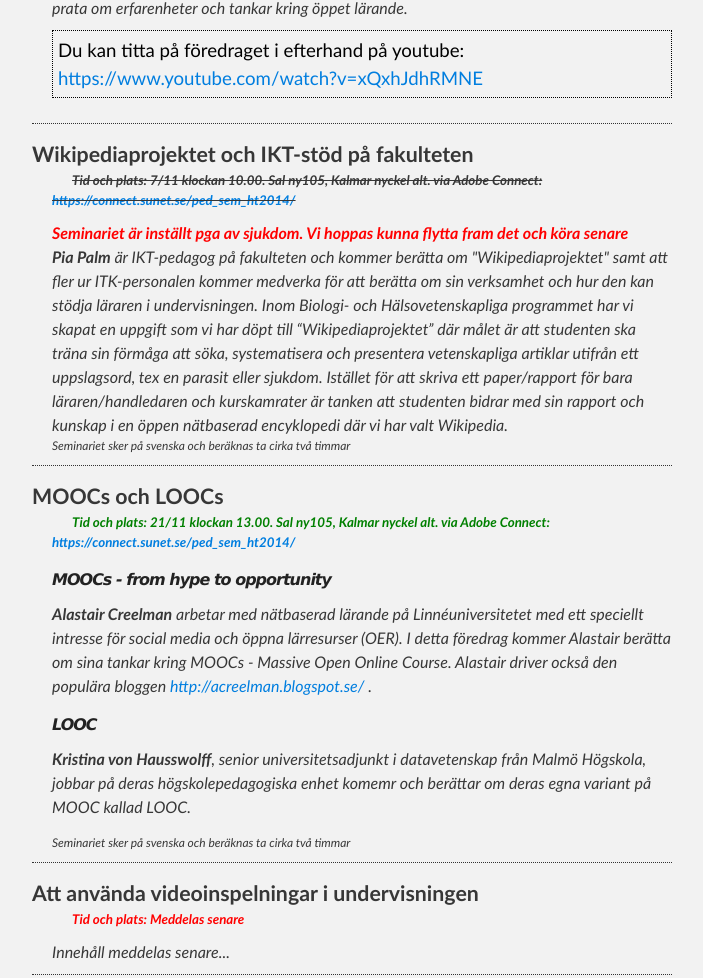
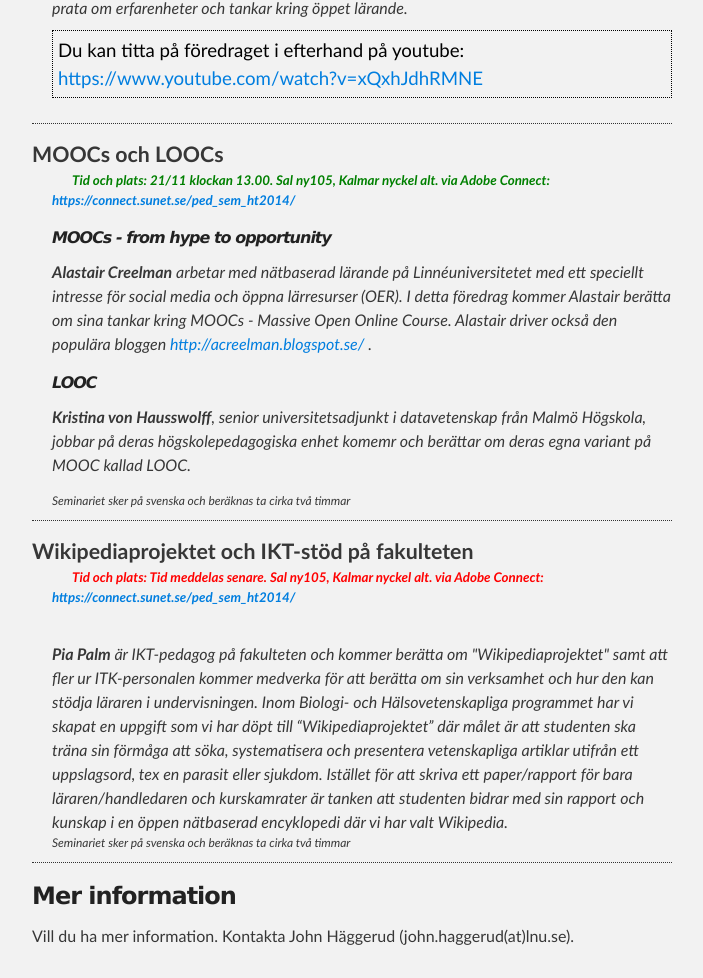
Before and after one commit to thajo/pedagogiskt_seminarium, a plain HTML site: page index.html in a window 1280 px wide. Shown: the part 797-1775 px from the top of the page, without its empty margins (288-991 px from the left). Drawn offline with Linux system fonts and the light colour scheme.

Commit message:
Detta är en uppdatering

```diff
--- a/index.html
+++ b/index.html
@@ -59,25 +59,6 @@
     </dd>
 
 
-    <dt>Wikipediaprojektet och IKT-stöd på fakulteten</dt>
-    <dd>
-      <span class="place_time done">Tid och plats: 7/11 klockan 10.00. Sal ny105, Kalmar nyckel alt. via Adobe Connect: <a href="https://connect.sunet.se/ped_sem_ht2014/">https://connect.sunet.se/ped_sem_ht2014/</a></span>
-
-      <strong class="not_ok">Seminariet är inställt pga av sjukdom. Vi hoppas kunna flytta fram det och köra senare</strong>
-      <br>
-
-      <strong>Pia Palm</strong> är IKT-pedagog på fakulteten och kommer berätta om "Wikipediaprojektet" samt att fler ur ITK-personalen kommer medverka för att berätta om sin verksamhet och hur den kan stödja läraren i undervisningen.
-
-      Inom Biologi- och Hälsovetenskapliga programmet har vi skapat en uppgift
-      som vi har döpt till “Wikipediaprojektet” där målet är att studenten ska
-      träna sin förmåga att söka, systematisera och presentera vetenskapliga
-      artiklar utifrån ett uppslagsord, tex en parasit eller sjukdom. Istället
-      för att skriva ett paper/rapport för bara läraren/handledaren och
-      kurskamrater är tanken att studenten bidrar med sin
-      rapport och kunskap i en öppen nätbaserad encyklopedi där vi har valt
-      Wikipedia.
-       <span class="lang">Seminariet sker på svenska och beräknas ta cirka två timmar </span>
-    </dd>
 
 
     <dt>MOOCs och LOOCs</dt>
@@ -96,11 +77,25 @@
 
 
 
-    <dt>Att använda videoinspelningar i undervisningen</dt>
+     <dt>Wikipediaprojektet och IKT-stöd på fakulteten</dt>
     <dd>
-      <span class="place_time not_ok">Tid och plats: Meddelas senare</span>
-      Innehåll meddelas senare...
+      <span class="place_time not_ok">Tid och plats: Tid meddelas senare. Sal ny105, Kalmar nyckel alt. via Adobe Connect: <a href="https://connect.sunet.se/ped_sem_ht2014/">https://connect.sunet.se/ped_sem_ht2014/</a></span>
+
+      <br>
+
+      <strong>Pia Palm</strong> är IKT-pedagog på fakulteten och kommer berätta om "Wikipediaprojektet" samt att fler ur ITK-personalen kommer medverka för att berätta om sin verksamhet och hur den kan stödja läraren i undervisningen.
+
+      Inom Biologi- och Hälsovetenskapliga programmet har vi skapat en uppgift
+      som vi har döpt till “Wikipediaprojektet” där målet är att studenten ska
+      träna sin förmåga att söka, systematisera och presentera vetenskapliga
+      artiklar utifrån ett uppslagsord, tex en parasit eller sjukdom. Istället
+      för att skriva ett paper/rapport för bara läraren/handledaren och
+      kurskamrater är tanken att studenten bidrar med sin
+      rapport och kunskap i en öppen nätbaserad encyklopedi där vi har valt
+      Wikipedia.
+       <span class="lang">Seminariet sker på svenska och beräknas ta cirka två timmar </span>
     </dd>
+
 
   </dl>
 </p>
```
